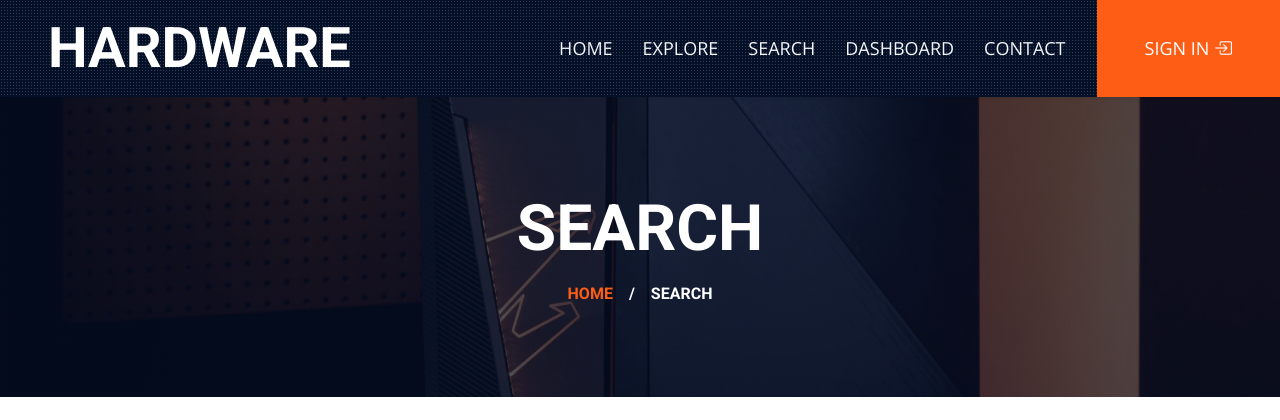
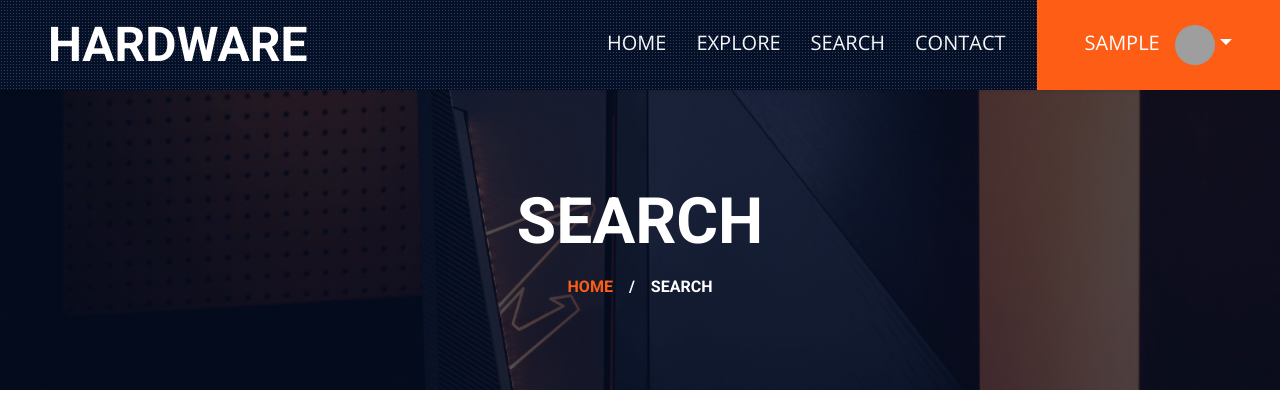
Before and after one commit to SiSmog/Hardware-Blog-PHP-MVC, a PHP site: page /Search in a window 1280 px wide. Shown: the top 420 px of the page. Run offline with PHP 8.4, Linux system fonts and the light colour scheme; the visitor is signed in with stand-in values (Sample User, id 1); data that the repository does not hold is empty; some libraries are stand-ins or nearby versions; grey boxes are pictures that could not be loaded.

Commit message:
fix navbar

```diff
--- a/Controllers/UserController.php
+++ b/Controllers/UserController.php
@@ -1,12 +1,12 @@
 <?php
 class UserController{
     public static function Signup(){
-        include("Views/signup.php");
-    }
-    public static function Register(){
         if(isset($_SESSION["username"])){
             header("location:/Home");
         }else{
+            include("Views/signup.php");
+        }    }
+    public static function Register(){
         require_once("Models/UserModel.php");
         $user=new UserModel();
         $email=$_POST["email"];
@@ -23,15 +23,14 @@ class UserController{
         }
         header("location:/Home");
     }
-
-    }
     public static function Signin(){
-        include("Views/signin.php");
-    }
-    public static function Login(){
         if(isset($_SESSION["username"])){
             header("location:/Home");
         }else{
+            include("Views/signin.php");
+        }
+    }
+    public static function Login(){
         require_once("Models/UserModel.php");
         $user=new UserModel();
         $username=$_POST["username"];
@@ -44,13 +43,13 @@ class UserController{
             $_SESSION["userid"]=$row["id"];
         }
         header("location:/Home");
-        }
+
 
     }
     public static function Logout(){
         $_SESSION["username"]=null;
         $_SESSION["userimage"]=null;
         $_SESSION["userid"]=null;
+        header("location:/Home");
     }
-
 }
--- a/Models/ArticleModel.php
+++ b/Models/ArticleModel.php
@@ -4,8 +4,10 @@ class ArticleModel
 {
     public static function Fetch()
     {
-        $sql = "select article.*,user.image as userimage ,pseudo_utilisateur from article,user
-        where article.id=user.id";
+        $sql = "select article.*,user.image as userimage ,pseudo_utilisateur
+        FROM article
+        INNER JOIN user
+        ON user.id =article.code_blogueur";
         $resultat = execute($sql);
         return $resultat;
     }
--- a/Models/CommentModel.php
+++ b/Models/CommentModel.php
@@ -6,7 +6,7 @@ class CommentModel
     {
         $sql = "SELECT commentaire.*,pseudo_utilisateur,image
         FROM commentaire,user
-        where user.id =commentaire.id_user and id_article=?";
+        where user.id =commentaire.id_user and validation=1 and id_article=?";
         $resultat = execute($sql, [$id]);
         return $resultat;
     }
--- a/Views/category.php
+++ b/Views/category.php
@@ -65,7 +65,7 @@
             ?>
                 <div class="col-lg-4 col-md-6">
                     <div class="bg-light">
-                        <img class="img-fluid" src=<?php echo "/img/" . $row["image"]; ?> alt="">
+                        <img class="img-fluid" src=<?php echo "/img/article/" . $row["image"]; ?> alt="">
                         <div class="p-4">
                             <div class="d-flex justify-content-between mb-4">
                                 <div class="d-flex align-items-center">
--- a/Views/components/articles.php
+++ b/Views/components/articles.php
@@ -9,11 +9,11 @@
         ?>
         <div class="col-lg-4 col-md-6">
                 <div class="bg-light">
-                    <img class="img-fluid" src=<?php echo "/img/".$row["image"]; ?> alt="">
+                    <img class="img-fluid cardimg" src=<?php echo "/img/article/".$row["image"]; ?> alt="">
                     <div class="p-4">
                         <div class="d-flex justify-content-between mb-4">
                             <div class="d-flex align-items-center">
-                                <img class="rounded-circle me-2" src=<?php echo "/img/".$row["userimage"]; ?> width="35" height="35" alt="">
+                                <img class="rounded-circle me-2" src=<?php echo "/img/user/".$row["userimage"]; ?> width="35" height="35" alt="">
                                 <span><?php echo $row["pseudo_utilisateur"]; ?></span>
                             </div>
                             <div class="d-flex align-items-center">
--- a/Views/components/categories.php
+++ b/Views/components/categories.php
@@ -9,7 +9,7 @@
         ?>
             <div class="col-lg-4 col-md-6 pb-4">
                 <div class="service-item bg-white d-flex flex-column align-items-center text-center">
-                    <img class="img-fluid catimg" src=<?php echo "/img/category/" . $row["image"]; ?> alt="">
+                    <img class="img-fluid cardimg" src=<?php echo "/img/category/" . $row["image"]; ?> alt="">
                     <div class="service-icon bg-white">
                         <img class="icon" src=<?php echo "/img/icon/" . $row["icon"]; ?> alt="">
                     </div>
--- a/Views/components/navbar.php
+++ b/Views/components/navbar.php
@@ -4,7 +4,7 @@
     <div class="container-fluid sticky-top bg-dark bg-light-radial shadow-sm px-5 pe-lg-0">
         <nav class="navbar navbar-expand-lg bg-dark bg-light-radial navbar-dark py-3 py-lg-0">
             <a href="index.php" class="navbar-brand">
-                <h1 class="m-0 display-4 text-uppercase text-white">HARDWARE</h1>
+                <h1 class="m-0 display-5 text-uppercase text-white">HARDWARE</h1>
             </a>
             <button class="navbar-toggler" type="button" data-bs-toggle="collapse" data-bs-target="#navbarCollapse">
                 <span class="navbar-toggler-icon"></span>
@@ -14,9 +14,25 @@
                     <a href="/Home" class="nav-item nav-link">Home</a>
                     <a href="/Explore" class="nav-item nav-link">Explore</a>
                     <a href="/Search" class="nav-item nav-link">Search</a>
-                    <a href="/Dashboard" class="nav-item nav-link">Dashboard</a>
                     <a href="/Contact" class="nav-item nav-link">Contact</a>
+                    <?php if(!isset($_SESSION["username"])){
+                    ?>
                     <a href="/User/Signin" class="nav-item nav-link bg-primary text-white px-5 ms-3 d-none d-lg-block">SIGN IN <i class="bi bi-box-arrow-in-right"></i></a>
+                    <?php
+                    }else{
+                    ?>
+                    <div class="nav-item dropdown">
+                    <a href="/User/Signin" class="nav-item nav-link bg-primary text-white px-5 ms-3 d-none d-lg-block dropdown-toggle"data-bs-toggle="dropdown"><?php echo $_SESSION["username"]?> <img class="avatar" src=<?php echo "/img/user/".$_SESSION["userimage"]?>></img></a>
+                        <div class="dropdown-menu m-5 mt-0">
+                        <a href="/Dashboard" class="dropdown-item f-30">Dashboard</a>
+                        <a href="/Dashboard" class="dropdown-item">Edit Account</a>
+                        <a href="/User/Logout" class="dropdown-item">Logout</a>
+
+                        </div>
+                    </div>
+                    <?php
+                    }
+                    ?>
                 </div>
             </div>
         </nav>
--- a/css/login.css
+++ b/css/login.css
@@ -6,7 +6,7 @@
   /* helpers/align.css */
 
   .align {
-    height: calc(100vh - 100px);
+    height: calc(100vh - 120px);
     display: grid;
     -webkit-box-align: center;
         -ms-flex-align: center;
--- a/css/main.css
+++ b/css/main.css
@@ -104,13 +104,14 @@
 
 .navbar-dark .navbar-nav .nav-link {
     position: relative;
-    padding: 35px 15px;
-    font-size: 18px;
+    padding: 25px 15px;
+    font-size: 20px;
     text-transform: uppercase;
     color: var(--light);
     outline: none;
     transition: .5s;
 }
+
 
 .navbar-dark .navbar-nav .nav-link:hover,
 .navbar-dark .navbar-nav .nav-link.active {
@@ -273,3 +274,17 @@
     width: 60%;
     height: 60%;
 }
+.nav-item{
+    line-height: 175%;
+}
+.avatar {
+    margin-left: 10px;
+    vertical-align: middle;
+    width: 40px;
+    height: 40px;
+    border-radius: 50%;
+}
+.cardimg{
+    height: 280px;
+    width: 100%;
+}
```
Also changed, not shown: img/article/RTX-4080.jpeg (added), img/article/i7-4790k.jpg (added), img/user/about.jpg (added). Lines whose indentation alone changed are shown as unchanged.
